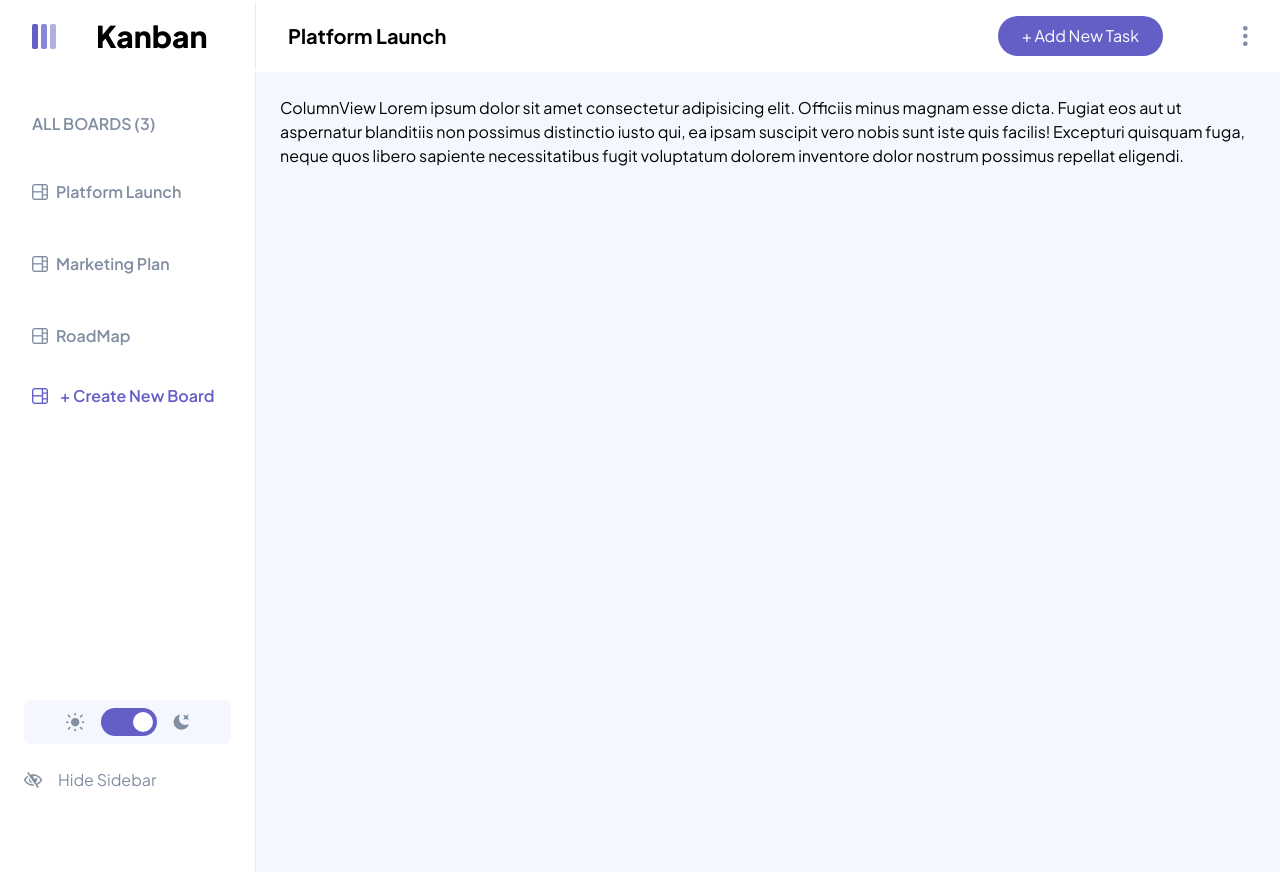
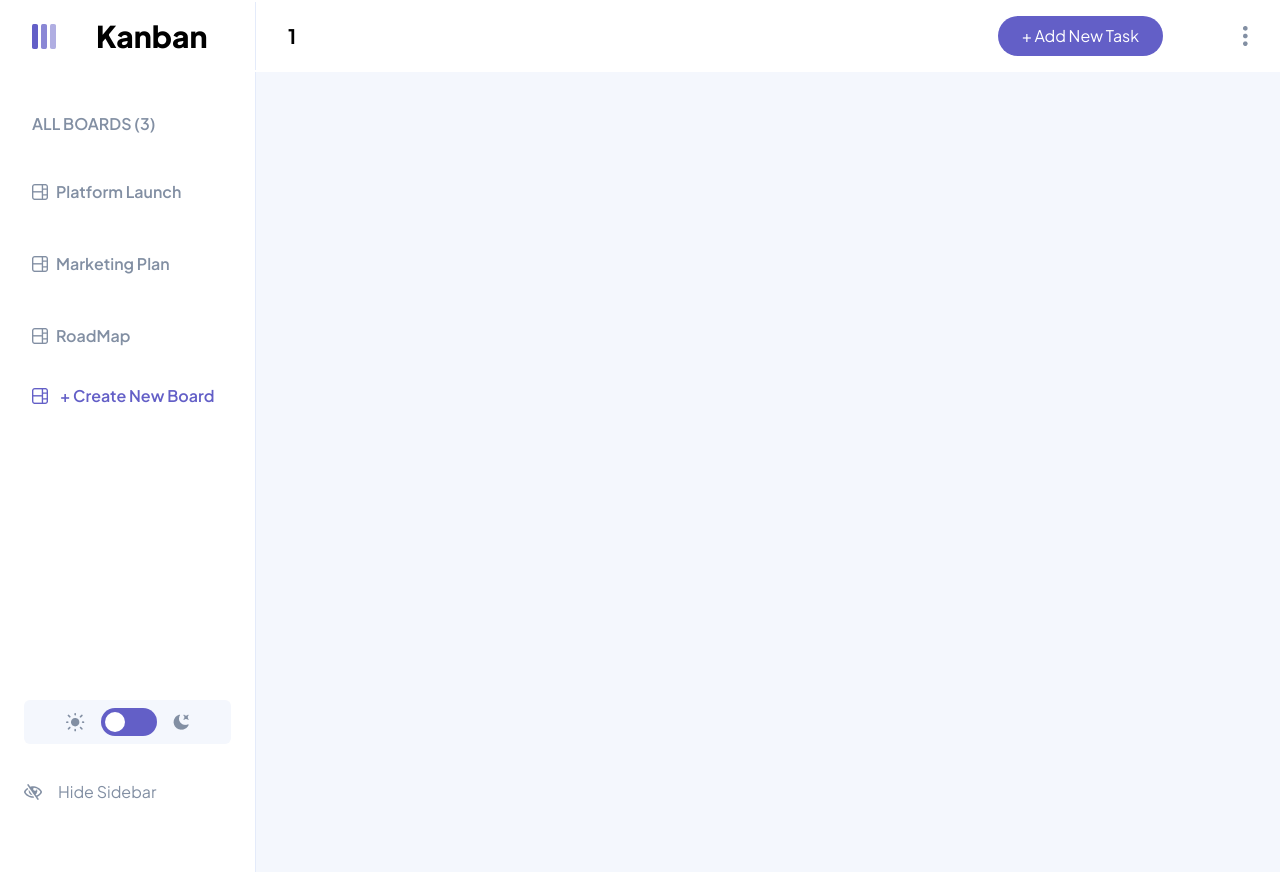
Before and after one commit to Jaystar-Bee/Kanban, a Vue app: page /1/1 in a window 1280 px wide. Built offline with nearby package versions, Linux system fonts and the light colour scheme.

Commit message:
done with the sidebar functionalities

```diff
--- a/src/App.vue
+++ b/src/App.vue
@@ -1,6 +1,6 @@
 <template>
   <TheHeader></TheHeader>
-  <router-view></router-view>
+  <router-view class="duration-500"></router-view>
 </template>
 
 <script setup lang="ts">
@@ -11,4 +11,8 @@ import TheHeader from "@/components/common/TheHeader.vue";
 </script>
 
 <style >
+body {
+  max-height: 100vh;
+  overflow: hidden;
+}
 </style>
--- a/src/components/Home/BoardView.vue
+++ b/src/components/Home/BoardView.vue
@@ -2,10 +2,14 @@
   <aside
     class="
       w-[20%]
-      border-r border-primary-lighter
+      border-r
+      dark:border-primary-dark-3
+      border-primary-lighter
       h-screen
       text-primary-dark-4
       pt-10
+      dark:bg-primary-dark-1
+      duration-500
     "
   >
     <h2 class="pl-8 mb-8 font-semibold">ALL BOARDS ({{ numberOfBoard }})</h2>
--- a/src/components/Home/ColumnView.vue
+++ b/src/components/Home/ColumnView.vue
@@ -1,9 +1,12 @@
 <template>
-  <section class="bg-primary-lightest min-h-screen p-6 flex-1">
-    ColumnView Lorem ipsum dolor sit amet consectetur adipisicing elit. Officiis
-    minus magnam esse dicta. Fugiat eos aut ut aspernatur blanditiis non
-    possimus distinctio iusto qui, ea ipsam suscipit vero nobis sunt iste quis
-    facilis! Excepturi quisquam fuga, neque quos libero sapiente necessitatibus
-    fugit voluptatum dolorem inventore dolor nostrum possimus repellat eligendi.
-  </section>
+  <section
+    class="
+      bg-primary-lightest
+      min-h-screen
+      p-6
+      flex-1
+      dark:bg-primary-dark dark:text-white
+      duration-500
+    "
+  ></section>
 </template>
--- a/src/components/Home/NavFooter.vue
+++ b/src/components/Home/NavFooter.vue
@@ -6,6 +6,8 @@
         flex
         py-2
         rounded-md
+        dark:bg-primary-dark
+        duration-500
         mx-6
         justify-center
         items-center
@@ -24,14 +26,29 @@
           cursor-pointer
           duration-1000
         "
-        :class="isLight ? 'justify-end' : 'justify-start'"
+        :class="isLight === 'light' ? 'justify-start' : 'justify-end'"
         @click="changeTheme"
       >
         <div class="bg-white w-5 h-5 rounded-full"></div>
       </div>
       <img src="@/assets/images/dark__image.png" alt="dark-icon" />
     </div>
-    <div class="flex items-center space-x-4 pl-6 mt-6">
+    <div
+      class="
+        flex
+        items-center
+        space-x-4
+        pl-6
+        mt-6
+        cursor-pointer
+        hover:bg-primary-lighter
+        rounded-r-full
+        mr-4
+        duration-500
+        py-3
+      "
+      @click="changeBoardVisibility"
+    >
       <img src="@/assets/images/closed__eye.png" alt="open eye" />
       <p>Hide Sidebar</p>
     </div>
@@ -42,25 +59,38 @@
 /**
  * Imports
  */
-import { ref, watch } from "vue";
+import { inject, ref, watch } from "vue";
 
 /**
  * Theme
  */
-const isLight = ref(true);
-const changeTheme = () => {
-  isLight.value = !isLight.value;
+const htmlTag = document.querySelector("html");
+
+const themeExist = localStorage.getItem("theme");
+let isLight = ref(themeExist || "light");
+console.log(themeExist);
+!themeExist && localStorage.setItem("theme", isLight.value);
+htmlTag?.classList.add(isLight.value);
+
+const changeTheme = (): void => {
+  localStorage.setItem("theme", isLight.value == "light" ? "dark" : "light");
+  const newTheme = localStorage.getItem("theme");
+  isLight.value = newTheme || "";
 };
 watch(
   () => isLight.value,
   (newLight) => {
-    const htmlTag = document.querySelector("html");
     htmlTag?.removeAttribute("class");
-    if (newLight) {
+    if (newLight === "light") {
       htmlTag?.classList.add("light");
     } else {
       htmlTag?.classList.add("dark");
     }
   }
 );
+
+/**
+ * Board Visibility
+ */
+const changeBoardVisibility = inject("changeBoardVisibility");
 </script>
--- a/src/components/common/TheHeader.vue
+++ b/src/components/common/TheHeader.vue
@@ -1,6 +1,6 @@
 <template>
-  <header class="bg-white">
-    <nav class="flex items-center">
+  <header class="bg-white dark:bg-primary-dark-1 duration-500">
+    <nav class="flex items-center dark:text-white">
       <div
         class="
           flex
@@ -8,6 +8,8 @@
           space-x-10
           w-[20%]
           border-r border-primary-lighter
+          dark:border-primary-dark-3
+          duration-500
           py-4
           px-8
         "
@@ -22,7 +24,7 @@
       </div>
       <div class="flex items-center w-[80%] py-4 px-8 justify-between">
         <div>
-          <h4 class="font-bold text-xl">Platform Launch</h4>
+          <h4 class="font-bold text-xl" v-if="name">{{ name }}</h4>
         </div>
         <div class="flex items-center space-x-20">
           <BaseButton>+ Add New Task</BaseButton>
@@ -36,3 +38,15 @@
     </nav>
   </header>
 </template>
+<script setup lang="ts">
+/**
+ * Imports
+ */
+import { computed } from "@vue/runtime-core";
+import { useRoute } from "vue-router";
+
+const route = useRoute();
+const name = computed(() => {
+  return route.params.name;
+});
+</script>
--- /dev/null
+++ b/src/composables/toggle.ts
@@ -0,0 +1,9 @@
+import { ref } from "vue";
+
+export const useToggle = (init: boolean) => {
+  const defaultValue = ref(init);
+  const changeValue = () => {
+    defaultValue.value = !defaultValue.value;
+  };
+  return [defaultValue, changeValue];
+};
--- /dev/null
+++ b/src/stores/column.ts
@@ -0,0 +1,31 @@
+import { defineStore } from "pinia";
+
+export const useColumnStore = defineStore("column", {
+  state: () => {
+    return {
+      columns: [
+        {
+          id: 1,
+          name: "Todo",
+          color: "#635FC7",
+        },
+        {
+          id: 2,
+          name: "Doing",
+          color: "#635FC7",
+        },
+        {
+          id: 3,
+          name: "Done",
+          color: "#635FC7",
+        }
+      ],
+    };
+  },
+    getters: {
+        columns(state)=> {
+            return state.columns
+      }
+  },
+  actions: {},
+});
--- a/src/views/HomeView.vue
+++ b/src/views/HomeView.vue
@@ -1,6 +1,24 @@
 <template>
+  <div
+    v-if="!boardIsVisible"
+    class="fixed bottom-[6vh] z-10"
+    @click="changeBoardVisibility"
+  >
+    <div
+      class="
+        bg-primary
+        rounded-r-full
+        py-4
+        px-6
+        hover:bg-primary-light
+        duration-300
+      "
+    >
+      <img src="./../assets/images/open__eye.png" alt="eye" />
+    </div>
+  </div>
   <main class="flex">
-    <BoardView></BoardView>
+    <BoardView v-if="boardIsVisible" @close="changeBoardVisibility"></BoardView>
     <router-view></router-view>
   </main>
 </template>
@@ -10,5 +28,9 @@
  * Imports
  */
 import BoardView from "@/components/Home/BoardView.vue";
-import ColumnView from "@/components/Home/ColumnView.vue";
+import { useToggle } from "@/composables/toggle";
+import { provide } from "@vue/runtime-core";
+const [boardIsVisible, changeBoardVisibility] = useToggle(true);
+
+provide("changeBoardVisibility", changeBoardVisibility);
 </script>
--- a/tailwind.config.js
+++ b/tailwind.config.js
@@ -1,4 +1,5 @@
 module.exports = {
+  darkMode: 'class',
   content: [
     "./index.html",
     "./src/**/*.{vue,js,ts,jsx,tsx}",
```
